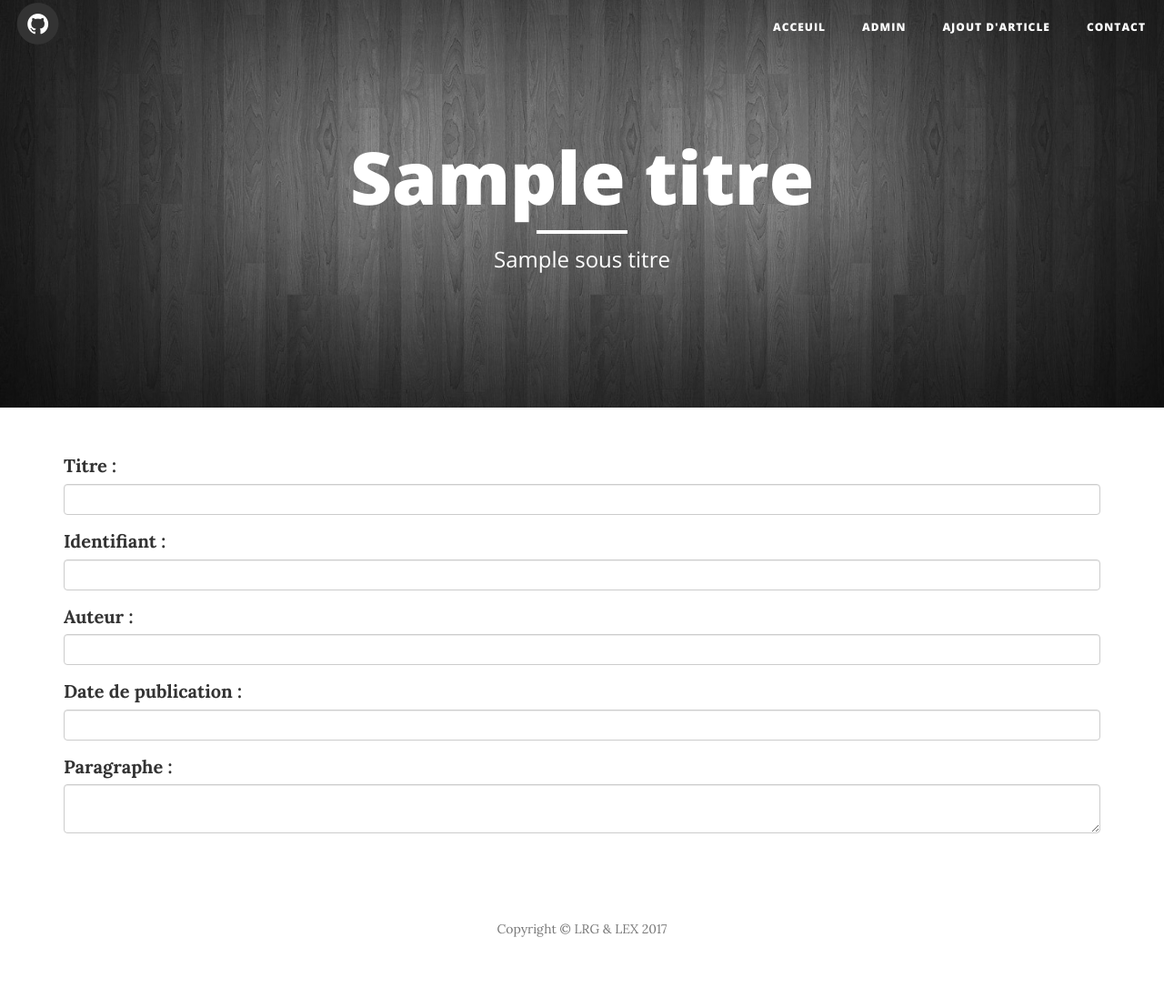
After one commit to lrgingras/tp1, a Flask app: template templates/nouvelArticle.html in a window 1280 px wide. The commit adds this page. Shown: the whole page at 91% size. Run offline with Flask 2, Linux system fonts and the light colour scheme; the template is opened without the code that fills it: most values are stand-ins (such as "Sample title", 1, 10 or a date in 2020); some libraries are stand-ins or nearby versions.

Commit message:
ajout du form sans validation

```diff
--- a/index.py
+++ b/index.py
@@ -58,7 +58,7 @@ def close_connection(exception):
 
 @app.route('/admin-nouveau')
 def show_form():
-    return render_template('form.html')
+    return render_template('nouvelArticle.html',titre="Nouvel article")
 
 
 @app.route('/ajout-article', methods=['POST'])
--- a/templates/HeaderFooter.html
+++ b/templates/HeaderFooter.html
@@ -56,10 +56,10 @@
                         <a href="/">Acceuil</a>
                     </li>
                     <li>
-                        <a href="/about">Admin</a>
+                        <a href="/admin">Admin</a>
                     </li>
                     <li>
-                        <a href="/ajout">Ajout d'article</a>
+                        <a href="/admin-nouveau">Ajout d'article</a>
                     </li>
                     <li>
                         <a href="contact.html">Contact</a>
@@ -79,7 +79,7 @@
                     <div class="page-heading">
                         <h1>{{ titre }}</h1>
                         <hr class="small">
-                        <span class="subheading">{{sousTitre}}</span>
+                        <span class="subheading">{{sous_titre}}</span>
                     </div>
                 </div>
             </div>
--- /dev/null
+++ b/templates/nouvelArticle.html
@@ -0,0 +1,27 @@
+{% extends "HeaderFooter.html" %}
+{% block content %}
+<div class="container">
+    <form action="/ajout-article" method="post">
+        <div class="form-group">
+            <label for="titre">Titre :</label>
+            <input type="text" class="form-control" id="titre" name="titre" >
+        </div>
+        <div class="form-group">
+            <label for="identifiant">Identifiant :</label>
+            <input type="text" class="form-control" id="identifiant" name="identifiant" >
+        </div>
+        <div class="form-group">
+            <label for="auteur">Auteur :</label>
+            <input type="text" class="form-control" id="auteur" name="auteur" >
+        </div>
+        <div class="form-group">
+            <label for="date_publication">Date de publication :</label>
+            <input type="text" class="form-control" id="date_publication" name="date_publication" >
+        </div>
+        <div class="form-group">
+            <label for="paragraphe">Paragraphe :</label>
+            <textarea class="form-control" id="paragraphe" name="paragraphe"></textarea>
+        </div>
+    </form>
+</div>
+{% endblock %}
```
Also changed, not shown: templates/acceuil.html (deleted).
